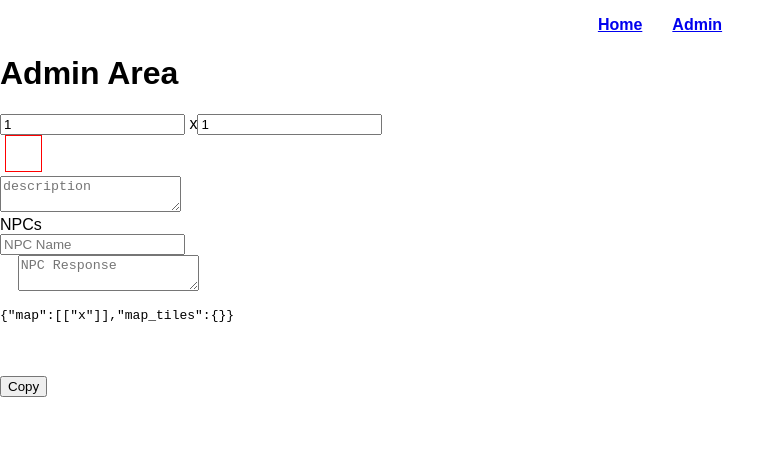
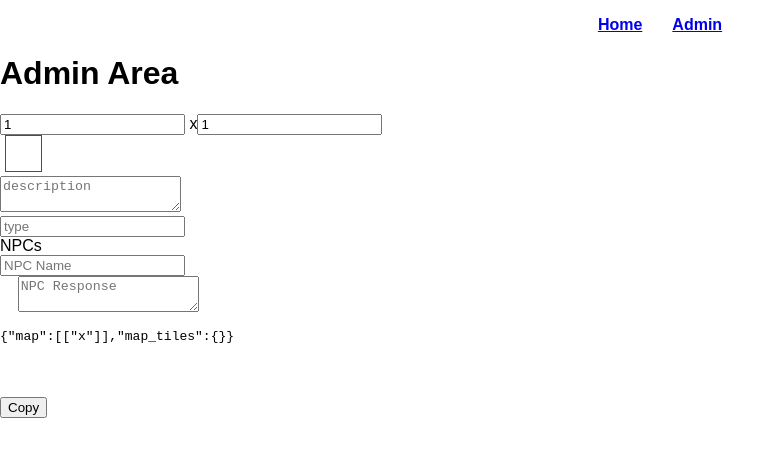
Before and after one commit to washingtonsteven/genmo-view, a React (Create React App) app: page /#/admin in a window 1280 px wide. Shown: the top 456 px of the page, without its empty margins (0-784 px from the left). Built offline with nearby package versions, Linux system fonts and the light colour scheme.

Commit message:
Adding type

```diff
--- a/src/Admin.js
+++ b/src/Admin.js
@@ -36,7 +36,7 @@ class Admin extends Component {
   }
 
   currentCellData() {
-    return this.state.grid[this.currentIndex()] || {description:""};
+    return this.state.grid[this.currentIndex()] || {description:"", type:""};
   }
 
   currentIndex() {
--- a/src/admin/GenmoJSONCompiler.js
+++ b/src/admin/GenmoJSONCompiler.js
@@ -18,7 +18,7 @@ class GenmoJSONCompiler extends Component {
       map[row-1][col-1] = gridIndex;
 
       map_tiles[gridIndex] = {
-        type:"unknown", //TODO: add type to tile item thingy
+        type:currentTile.type,
         description: currentTile.description,
         npcs:[]
       };
--- a/src/admin/TileEditor.js
+++ b/src/admin/TileEditor.js
@@ -39,6 +39,7 @@ class TileEditor extends Component {
     return(
       <div className="tile-editor">
         <textarea id="description" value={this.props.tileData.description} placeholder="description" onChange={(e) => this.update(e)} /><br/>
+        <input type="text" id="type" placeholder="type" value={this.props.tileData.type} onChange={(e) => this.update(e)} /><br/>
         NPCs<br/>
         {this.displayNPCEditors()}
       </div>
--- a/src/data/test1.json
+++ b/src/data/test1.json
@@ -1 +1 @@
-{"map":[["r1c1","x","r1c3"],["r2c1","r2c2","r2c3"]],"map_tiles":{"r1c1":{"type":"unknown","description":"1","npcs":[]},"r2c1":{"type":"unknown","description":"2","npcs":[]},"r2c2":{"type":"unknown","description":"3","npcs":[]},"r2c3":{"type":"unknown","description":"4","npcs":[]},"r1c3":{"type":"unknown","description":"5","npcs":[{"name":"end","responses":{"default":"you did it"}}]}}}
+{"map":[["r1c1"],["r2c1"]],"map_tiles":{"r1c1":{"type":"unknown","description":"a bustling burg with stuff","npcs":[{"name":"bob","responses":{"default":"I'm bob"}},{"name":"paul","responses":{"default":"i'm paul"}}]},"r2c1":{"type":"unknown","description":"The outskirts","npcs":[{"name":"clicky","responses":{"default":"I'm clicky! Click!"}}]}}}
```
